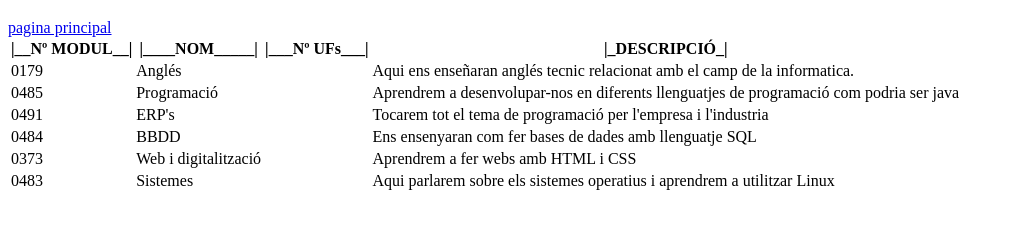
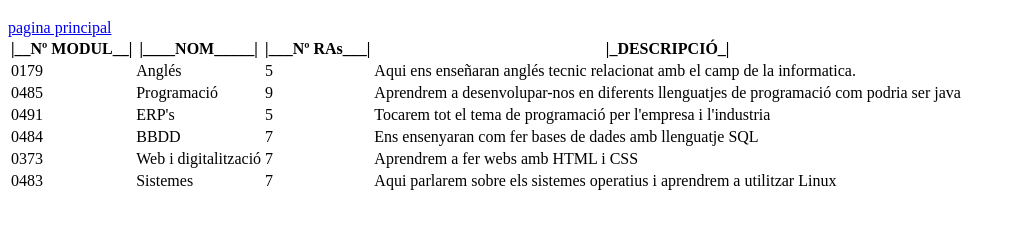
Before and after one commit to gerardforness/rep1, a plain HTML site: page resta de pagines/assignatures.html in a window 1280 px wide. Shown: the part 61-290 px from the top of the page, without its empty margins (0-1015 px from the left). Drawn offline with Linux system fonts and the light colour scheme.

Commit message:
numero de RAs

```diff
--- a/resta de pagines/assignatures.html
+++ b/resta de pagines/assignatures.html
@@ -12,43 +12,43 @@
         <tr>
             <th>|__Nº MODUL__|</th>
             <th>|____NOM_____|</th>
-            <th>|___Nº UFs___|</th>
+            <th>|___Nº RAs___|</th>
             <th>|_DESCRIPCIÓ_|</th>
         </tr>
         <tr>
             <td>0179</td>
             <td>Anglés</td>
-            <td></td>
+            <td>5</td>
             <td>Aqui ens enseñaran anglés tecnic relacionat amb el camp de la informatica.</td>
         </tr>
         <tr>
             <td>0485</td>
             <td>Programació</td>
-            <td></td>
+            <td>9</td>
             <td>Aprendrem a desenvolupar-nos en diferents llenguatjes de programació com podria ser java</td>
         </tr>
         <tr>
             <td>0491</td>
             <td>ERP's</td>
-            <td></td>
+            <td>5</td>
             <td>Tocarem tot el tema de programació per l'empresa i l'industria</td>
         </tr>
         <tr>
             <td>0484</td>
             <td>BBDD</td>
-            <td></td>
+            <td>7</td>
             <td>Ens ensenyaran com fer bases de dades amb llenguatje SQL</td>
         </tr>
         <tr>
             <td>0373</td>
             <td>Web i digitalització</td>
-            <td></td>
+            <td>7</td>
             <td>Aprendrem a fer webs amb HTML i CSS</td>
         </tr>
         <tr>
             <td>0483</td>
             <td>Sistemes</td>
-            <td></td>
+            <td>7</td>
             <td>Aqui parlarem sobre els sistemes operatius i aprendrem a utilitzar Linux</td>
         </tr>
     </table>
```
